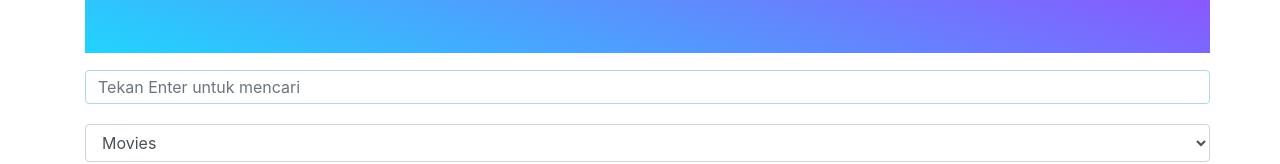
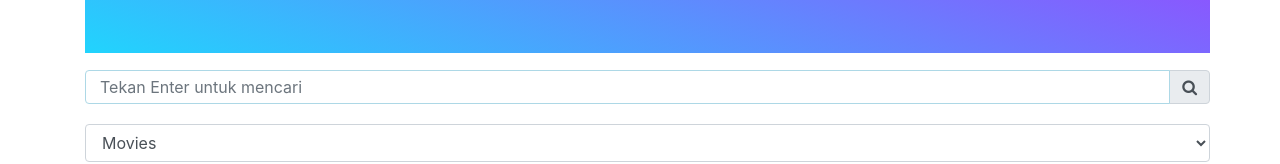
Before and after one commit to hestu14/movie_finder, a React (Create React App) app: page / in a window 1280 px wide. Shown: the part 206-370 px from the top of the page. Built offline with nearby package versions, Linux system fonts and the light colour scheme; no server answers; a web font is replaced by a local one.

Commit message:
add seacrh button and event

```diff
--- a/src/App.js
+++ b/src/App.js
@@ -19,6 +19,8 @@ class App extends Component {
     this.handleChange1 = this.handleChange1.bind(this);
     this.handleChange2 = this.handleChange2.bind(this);
     this.handleKeyDown = this.handleKeyDown.bind(this);
+    this.handleClick = this.handleClick.bind(this);
+
 
   }
 
@@ -71,15 +73,21 @@ class App extends Component {
     }
   }
 
+  handleClick = () => {
+    console.log('this is:', this);
+    // this.setState({ Search_keyword: this.Search_keyword });
+    this.find_movies()
+   }
+
 
   render() {
     const data_kolom = this.state.DataMovies.map((item, index) => {
 
       var id_title = '';
       if (item.title === undefined) {
-        id_title  = item.name
+        id_title = item.name
       } else {
-        id_title  = item.title
+        id_title = item.title
       };
 
       var id_release_date = '';
@@ -95,7 +103,7 @@ class App extends Component {
       var id_film_rating_count = item.vote_count;
       var url_default = "https://www.themoviedb.org/movie/";
       var id_url_movies = item.id;
-      var id_film_overview =item.overview;
+      var id_film_overview = item.overview;
 
 
       var img_default = "https://image.tmdb.org/t/p/w500/";
@@ -121,6 +129,8 @@ class App extends Component {
       </div>;
     })
 
+
+
     return (
       <div>
         <div className="container container-header">
@@ -138,12 +148,16 @@ class App extends Component {
             <input className="form-control my-0 py-1 lime-border" type="search" placeholder="Tekan Enter untuk mencari"
               value={this.state.Search_keyword}
               onChange={this.handleChange1}
-              onKeyDown={this.handleKeyDown}
-            />
-            {/* <div className="input-group-append">
-              <span className="input-group-text lime lighten-2"  id="basic-text1"><i className="fa fa-search text-grey" aria-hidden="true" /></span>
-            </div> */}
+              onKeyDown={this.handleKeyDown} >
+            </input>
+
+            <div className="input-group-append">
+              <span className="input-group-text lime lighten-2" id="basic-text1"><i className="fa fa-search text-grey" aria-hidden="true"
+                onClick={this.handleClick}
+              /></span>
             </div>
+          </div>
+
         </div>
 
         <form >
--- a/src/component/App.css
+++ b/src/component/App.css
@@ -22,6 +22,10 @@ html,body {
   .container-search {
     margin-top: -15px;
     padding-right: 0;
+  }
+
+  .lime-border {
+    padding-left: 14px;
   }
 
   .form-group {
```
Lines whose indentation alone changed are shown as unchanged.
